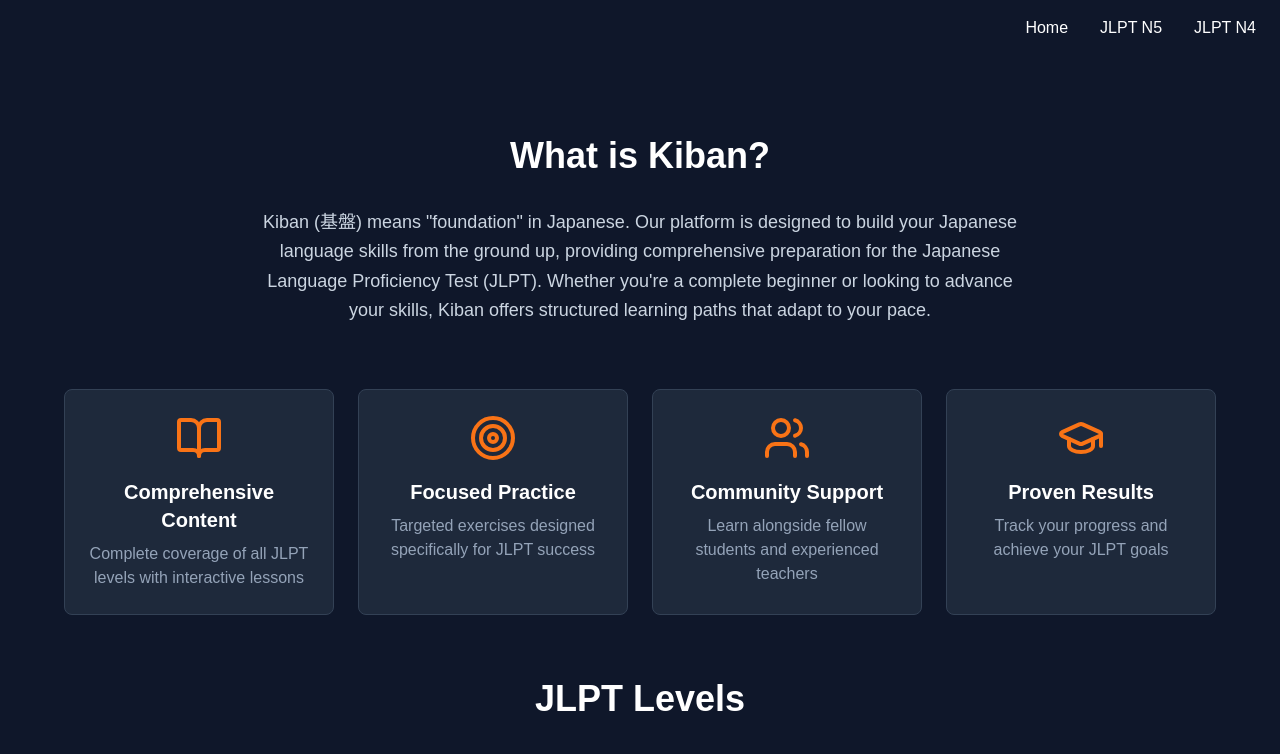
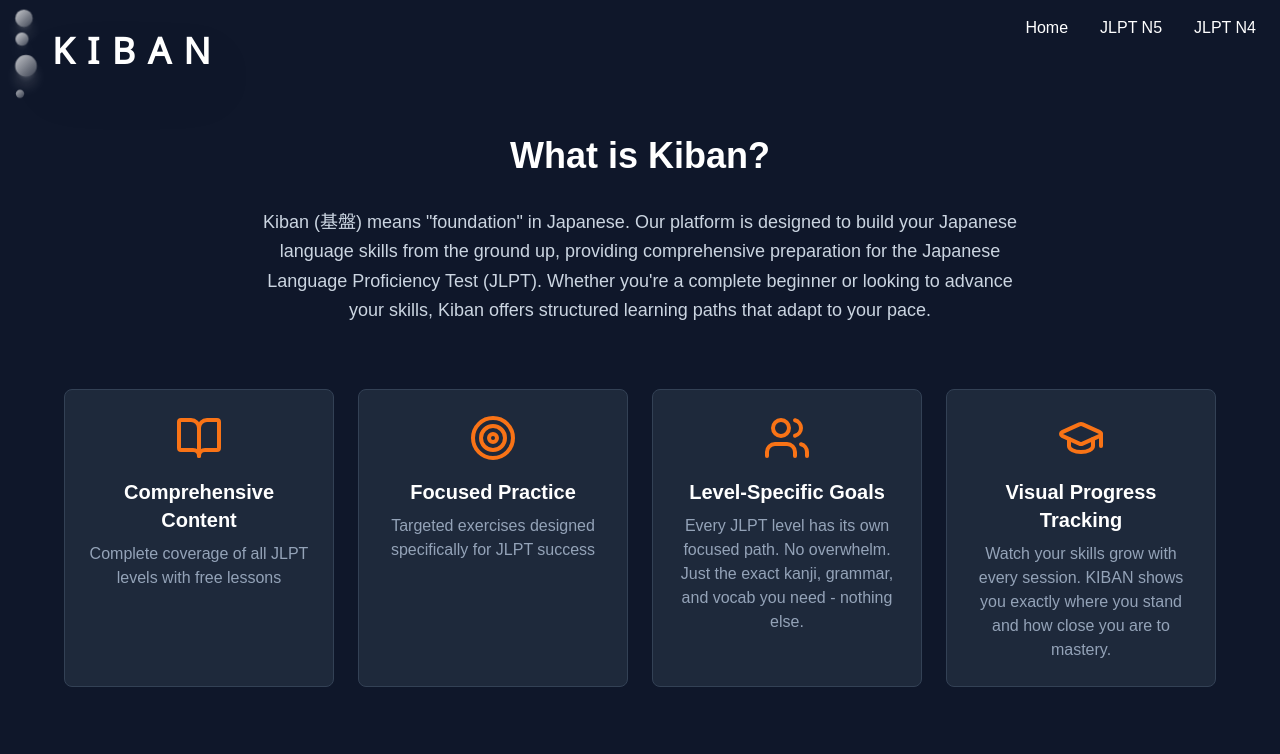
Before and after one commit to Sigmabond01/Kiban, a React (Vite) app in the folder Kiban/: page /About in a window 1280 px wide. Shown: the top 754 px of the page. Built offline with nearby package versions, Linux system fonts and the light colour scheme.

Commit message:
updated logo and about section

```diff
--- a/Kiban/src/components/Hero.jsx
+++ b/Kiban/src/components/Hero.jsx
@@ -4,10 +4,10 @@ const Hero = () => {
   return (
     <div className="relative h-screen w-screen overflow-hidden font-noto">
       <div className="absolute inset-0 bg-[url('/src/assets/background1.png')] bg-cover bg-center z-0" />
-      <div className="absolute inset-0 bg-gradient-to-t from-black/80 to-transparent z-10" />
+      <div className="absolute inset-0 bg-gradient-to-t from-black/70 to-transparent z-10" />
       <div className="relative z-20 flex flex-col items-center justify-center h-full text-center font-bold px-4">
-        <h1 className="text-9xl text-slate-700">KIBAN</h1>
-        <h2 className="text-6xl text-slate-700 mb-10">起盤</h2>
+        <h1 className="text-9xl text-slate-800">KIBAN</h1>
+        <h2 className="text-6xl text-slate-800 mb-10">起盤</h2>
         <p className="text-3xl mt-6 text-white font-light">Learn Japanese from the foundation up.</p>
         <p className="text-3xl mt-2 mb-6 text-white font-light">基礎から日本語を築き上げよう。</p>
         <AboutButton />
--- a/Kiban/src/components/Logo.jsx
+++ b/Kiban/src/components/Logo.jsx
@@ -2,7 +2,7 @@ import React from 'react';
 
 const BubbleChamberLogo = () => {
   return (
-    <div className="fixed top-8 left-8 z-50">
+    <div className="absolute top-6 left-4 z-50">
       <div className="flex items-center gap-4 relative">
         <div className="flex flex-col gap-2 relative">
           <div
--- a/Kiban/src/features/About/AboutSection.jsx
+++ b/Kiban/src/features/About/AboutSection.jsx
@@ -1,64 +1,25 @@
 import { BookOpen, Target, Users, GraduationCap } from "lucide-react";
-
-// Simple Link component for demonstration
-const Link = ({ to, children, className = "" }) => (
-  <a href={to} className={className}>{children}</a>
-);
-
-// Card components
-const Card = ({ children, className = "" }) => (
-  <div className={`rounded-lg border ${className}`}>
-    {children}
-  </div>
-);
-
-const CardContent = ({ children, className = "" }) => (
-  <div className={className}>
-    {children}
-  </div>
-);
-
-// Button component
-const Button = ({ children, size = "md", variant = "primary", className = "", ...props }) => {
-  const baseClasses = "inline-flex items-center justify-center rounded-md font-medium transition-colors focus-visible:outline-none focus-visible:ring-2 focus-visible:ring-ring focus-visible:ring-offset-2 disabled:opacity-50 disabled:pointer-events-none";
-
-  const sizeClasses = {
-    sm: "h-9 px-3 text-sm",
-    md: "h-10 px-4 py-2",
-    lg: "h-11 px-8 text-lg"
-  };
-
-  const variantClasses = {
-    primary: "bg-orange-600 text-white hover:bg-orange-700",
-    secondary: "bg-white text-orange-600 hover:bg-orange-50",
-    outline: "border border-white text-white hover:bg-white hover:text-orange-600"
-  };
-
-  return (
-    <button
-      className={`${baseClasses} ${sizeClasses[size]} ${variantClasses[variant]} ${className}`}
-      {...props}
-    >
-      {children}
-    </button>
-  );
-};
+import BubbleChamberLogo from "../../components/Logo";
 
 function AboutSection() {
   return (
     <div className="min-h-screen bg-slate-900">
-      <header className="w-full px-6 py-4 bg-transparent relative top-0 left-0 z-50 text-gray-900">
+      <header className="w-full px-6 py-4 bg-transparent relative top-0 left-0 z-50 text-white">
         <div className="flex justify-between items-center">
-          <nav className="ml-auto space-x-8 text-white">
+          <nav className="ml-auto space-x-8">
               <Link to="/" className="hover:underline">Home</Link>
               <Link to="/About/N5" className="hover:underline">JLPT N5</Link>
               <Link to="/About/N4" className="hover:underline">JLPT N4</Link>
           </nav>
         </div>
       </header>
+      <div>
+      <BubbleChamberLogo />
+      </div>
 
-      <section className="py-20 px-6 bg-slate-900">
+      <section className="py-20 px-4 bg-slate-900">
         <div className="max-w-6xl mx-auto">
+          {/* Main Description */}
           <div className="text-center mb-16">
             <h2 className="text-4xl font-bold text-white mb-8">What is Kiban?</h2>
             <p className="text-lg text-slate-300 max-w-3xl mx-auto leading-relaxed">
@@ -69,12 +30,13 @@ function AboutSection() {
             </p>
           </div>
 
+          {/* Features Grid */}
           <div className="grid md:grid-cols-2 lg:grid-cols-4 gap-6 mb-16">
             <Card className="bg-slate-800 border-slate-700 hover:bg-slate-700 transition-colors">
               <CardContent className="p-6 text-center">
                 <BookOpen className="w-12 h-12 text-orange-500 mx-auto mb-4" />
                 <h3 className="text-xl font-semibold text-white mb-2">Comprehensive Content</h3>
-                <p className="text-slate-400">Complete coverage of all JLPT levels with interactive lessons</p>
+                <p className="text-slate-400">Complete coverage of all JLPT levels with free lessons</p>
               </CardContent>
             </Card>
 
@@ -89,16 +51,16 @@ function AboutSection() {
             <Card className="bg-slate-800 border-slate-700 hover:bg-slate-700 transition-colors">
               <CardContent className="p-6 text-center">
                 <Users className="w-12 h-12 text-orange-500 mx-auto mb-4" />
-                <h3 className="text-xl font-semibold text-white mb-2">Community Support</h3>
-                <p className="text-slate-400">Learn alongside fellow students and experienced teachers</p>
+                <h3 className="text-xl font-semibold text-white mb-2">Level-Specific Goals</h3>
+                <p className="text-slate-400">Every JLPT level has its own focused path. No overwhelm. Just the exact kanji, grammar, and vocab you need - nothing else.</p>
               </CardContent>
             </Card>
 
             <Card className="bg-slate-800 border-slate-700 hover:bg-slate-700 transition-colors">
               <CardContent className="p-6 text-center">
                 <GraduationCap className="w-12 h-12 text-orange-500 mx-auto mb-4" />
-                <h3 className="text-xl font-semibold text-white mb-2">Proven Results</h3>
-                <p className="text-slate-400">Track your progress and achieve your JLPT goals</p>
+                <h3 className="text-xl font-semibold text-white mb-2">Visual Progress Tracking</h3>
+                <p className="text-slate-400">Watch your skills grow with every session. KIBAN shows you exactly where you stand and how close you are to mastery.</p>
               </CardContent>
             </Card>
           </div>
@@ -133,13 +95,8 @@ function AboutSection() {
               The JLPT consists of 5 levels, starting from N5 (basic) up to N1 (native-level).
               Each level builds upon the previous, ensuring a solid foundation in Japanese language skills.
             </p>
-          </div>
-        </div>
-      </section>
 
-      {/* Call to Action */}
-      <section className="py-16 px-6 bg-gradient-to-r from-orange-600 to-red-600">
-        <div className="max-w-4xl mx-auto text-center">
+
           <h2 className="text-3xl font-bold text-white mb-6">Ready to Begin Your Journey?</h2>
           <p className="text-xl text-orange-100 mb-8">
             Start building your Japanese foundation today with Kiban's comprehensive learning platform.
@@ -152,10 +109,52 @@ function AboutSection() {
               Take Level Test
             </Button>
           </div>
+            </div>
         </div>
       </section>
     </div>
   );
 }
 
+const Link = ({ to, children, className = "" }) => (
+  <a href={to} className={className}>{children}</a>
+);
+
+const Card = ({ children, className = "" }) => (
+  <div className={`rounded-lg border ${className}`}>
+    {children}
+  </div>
+);
+
+const CardContent = ({ children, className = "" }) => (
+  <div className={className}>
+    {children}
+  </div>
+);
+
+const Button = ({ children, size = "md", variant = "primary", className = "", ...props }) => {
+  const baseClasses = "inline-flex items-center justify-center rounded-md font-medium transition-colors focus-visible:outline-none focus-visible:ring-2 focus-visible:ring-ring focus-visible:ring-offset-2 disabled:opacity-50 disabled:pointer-events-none";
+
+  const sizeClasses = {
+    sm: "h-9 px-3 text-sm",
+    md: "h-10 px-4 py-2",
+    lg: "h-11 px-8 text-lg"
+  };
+
+  const variantClasses = {
+    primary: "bg-orange-600 text-white hover:bg-orange-700",
+    secondary: "bg-white text-orange-600 hover:bg-orange-50",
+    outline: "border border-white text-white hover:bg-white hover:text-orange-600"
+  };
+
+    return (
+    <button
+      className={`${baseClasses} ${sizeClasses[size]} ${variantClasses[variant]} ${className}`}
+      {...props}
+    >
+      {children}
+    </button>
+  );
+};
+
 export default AboutSection;
```
